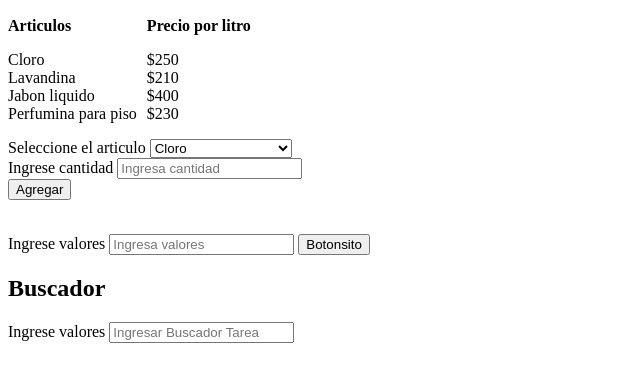
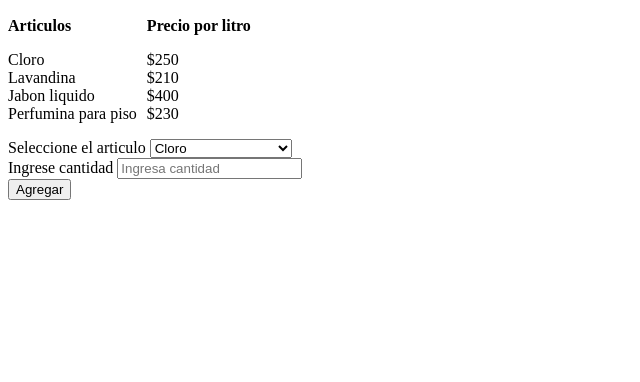
Before and after one commit to matipinto88/lavadero, a plain HTML site: page index.html in a window 1280 px wide. Shown: the part 110-492 px from the top of the page, without its empty margins (0-640 px from the left). Drawn offline with Linux system fonts and the light colour scheme.

Commit message:
Saco html de mas

```diff
--- a/index.html
+++ b/index.html
@@ -42,23 +42,7 @@
         <label id="resultado"></label>
         <button class="btnComprar" id="btnComprar">Comprar</button>
     </div>
-    <br>
-    <div>
-        <label for="ValorTareas">Ingrese valores</label>
 
-        <input type="text" id="ValorTareas" placeholder="Ingresa valores">
-        <button id="agregarLista">Botonsito</button>
-
-
-
-
-        <h2>Buscador</h2>
-
-        <label for="BuscadorTareas">Ingrese valores</label>
-        <input type="text" id="BuscadorTareas" placeholder="Ingresar Buscador Tarea">
-
-        <div id="resultado2"></div>
-    </div>
 
     <script src="js/main.js"> </script>
 </body>
```
